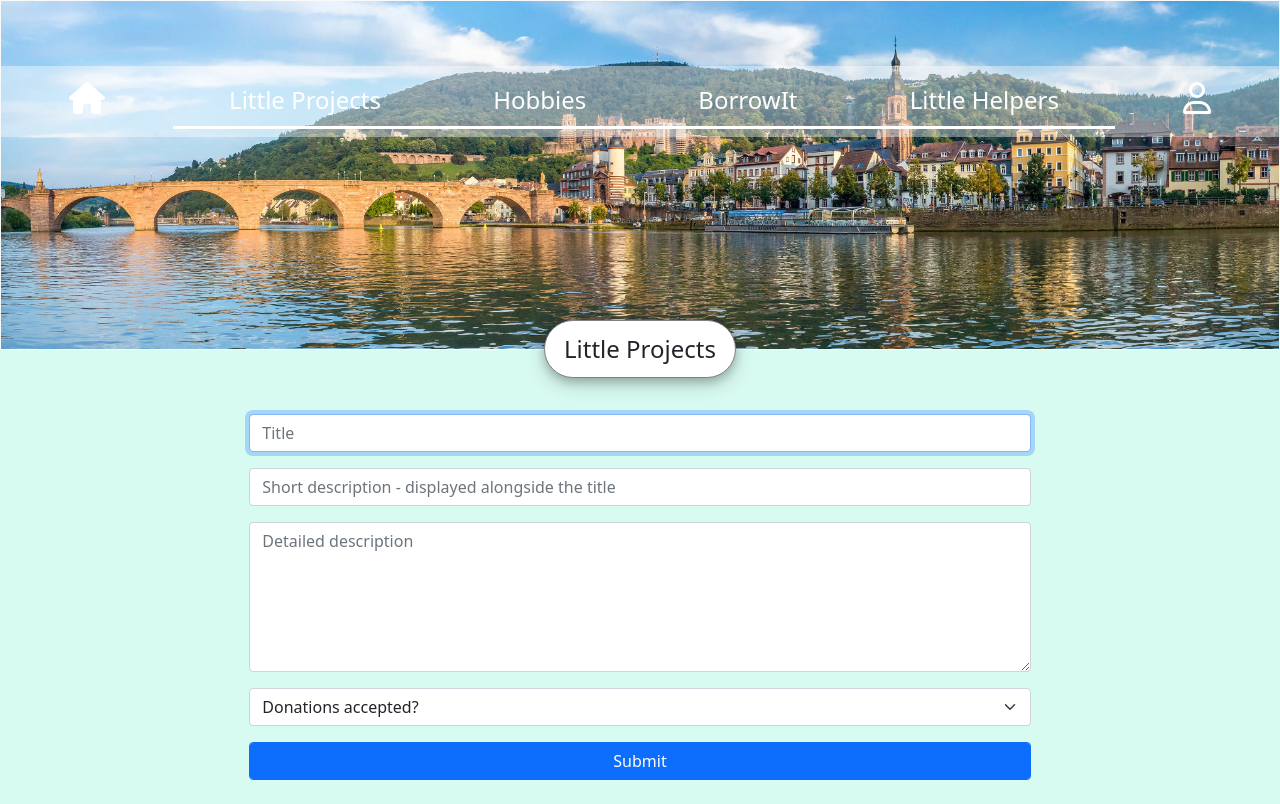
After one commit to mille1992/project5, a Django app: page /createLittleProject in a window 1280 px wide. The commit adds this page. Run offline with Django 3.2, Linux system fonts and the light colour scheme; some libraries are stand-ins or nearby versions.

Commit message:
Update Bootstrap. Change Pocket CSS for bootstrap update. Add create Projects page. Add create button style

```diff
--- a/project5/yayberhood/static/yayberhood/css/borrowIt.css
+++ b/project5/yayberhood/static/yayberhood/css/borrowIt.css
@@ -36,6 +36,9 @@
     padding-bottom: 0;
     padding-left: 4px;
     padding-right: 4px;
+    width: auto;
+    margin-left: auto;
+    margin-right: auto;
 }
 .borrowIt-scrollView{
     padding: 24px;
--- a/project5/yayberhood/static/yayberhood/css/hobbies.css
+++ b/project5/yayberhood/static/yayberhood/css/hobbies.css
@@ -74,6 +74,9 @@
     padding-bottom: 0;
     padding-left: 4px;
     padding-right: 4px;
+    width: auto;
+    margin-left: auto;
+    margin-right: auto;
 }
 .hobbies-scrollView{
     padding: 24px;
--- a/project5/yayberhood/static/yayberhood/css/layout.css
+++ b/project5/yayberhood/static/yayberhood/css/layout.css
@@ -76,3 +76,10 @@
     box-shadow: 0 4px 8px 0 rgba(0, 0, 0, 0.2), 0 6px 20px 0 rgba(0, 0, 0, 0.19);
 
 }
+a.createButton{
+    text-decoration: none;
+    color: black
+}
+a.createButton:hover {
+    color: #00c08d;
+}
--- a/project5/yayberhood/static/yayberhood/css/littleHelpers.css
+++ b/project5/yayberhood/static/yayberhood/css/littleHelpers.css
@@ -36,6 +36,9 @@
     padding-bottom: 0;
     padding-left: 4px;
     padding-right: 4px;
+    width: auto;
+    margin-left: auto;
+    margin-right: auto;
 }
 .littleHelpers-scrollView{
     padding: 24px;
--- a/project5/yayberhood/static/yayberhood/css/littleProjects.css
+++ b/project5/yayberhood/static/yayberhood/css/littleProjects.css
@@ -29,6 +29,9 @@
     padding-bottom: 0;
     padding-left: 4px;
     padding-right: 4px;
+    width: auto;
+    margin-left: auto;
+    margin-right: auto;
 }
 .littleProjects-scrollView{
     padding: 24px;
@@ -66,3 +69,6 @@
     margin-right: 0pc;
     box-shadow: 0 4px 8px 0 rgba(0, 0, 0, 0.2), 0 6px 20px 0 rgba(0, 0, 0, 0.19);
 }
+.littleProjects-createForm{
+    padding: 24px;
+}
--- a/project5/yayberhood/templates/yayberhood/borrowIt.html
+++ b/project5/yayberhood/templates/yayberhood/borrowIt.html
@@ -34,8 +34,10 @@
                 </div>
                 <div class="col-8" style="padding-right: 30px; text-align: right;">
                     <p name="borrowIt-addGroup" style="font-size: 20px;">
+                        <a class="createButton" href="{% url 'createLittleProject' %}">
                         <i class="fas fa-plus" style="font-size: 20px; vertical-align: middle; color: #00c08d; padding-bottom: 3px;"></i>
                         Entry
+                        </a>
                     </p>
                 </div>
             </div>
--- /dev/null
+++ b/project5/yayberhood/templates/yayberhood/createLittleProject.html
@@ -0,0 +1,51 @@
+{% extends "yayberhood/layout.html" %}
+
+{% load static %}
+
+
+
+{% block title %}
+{% endblock %}
+
+
+{% block stylesheet %}
+    <link href="{% static 'yayberhood/css/littleProjects.css' %}" rel="stylesheet">
+{% endblock %}
+
+
+{% block body %}
+    <div class="pageTitle-container">
+        <p class="pageTitle">Little Projects</p>
+    </div>
+
+    <div class="row">
+        <div class="col-2"></div>
+        <div class="col-8">
+            <div class="littleProjects-createForm" style="margin-top: 40px;">
+                <form action="{% url 'createLittleProject' %}" method="post">
+                    {% csrf_token %}
+                    <div class="form-group">
+                        <input class="form-control mb-3" autofocus type="text" id="littleProjects-createTitle" placeholder="Title" required>
+                    </div>
+                    <div class="form-group">
+                        <input class="form-control mb-3" type="text" id="littleProjects-createDescriptionShort" placeholder="Short description - displayed alongside the title" required>
+                    </div>
+                    <div class="form-group">
+                        <textarea class="form-control mb-3" style="min-height: 150px;" id="littleProjects-createDescriptionDetailed" placeholder="Detailed description"></textarea>
+                    </div>
+                    <div class="form-group">
+                        <select class="form-select mb-3" id="littleProjects-donationBool" aria-label="Donations accepted">
+                            <option selected value="0">Donations accepted?</option>
+                            <option value="1">Yes</option>
+                            <option value="0">No</option>
+                        </select>
+                    </div>
+                    <div class="form-group">
+                        <input class="form-control btn-primary mt-3" style="color: white" type="submit" placeholder="Submit">
+                    </div>
+                </form>
+            </div>
+        </div>
+        <div class="col-2"></div>
+    </div>
+{% endblock %}
--- a/project5/yayberhood/templates/yayberhood/hobbies.html
+++ b/project5/yayberhood/templates/yayberhood/hobbies.html
@@ -24,8 +24,10 @@
             <div class="row" style="margin-top: 40px;">
                 <div class="col" style="padding-right: 30px; text-align: right;">
                     <p name="hobbies-addGroup" style="font-size: 20px;">
+                        <a class="createButton" href="{% url 'createLittleProject' %}">
                         <i class="fas fa-plus" style="font-size: 20px; vertical-align: middle; color: #00c08d; padding-bottom: 3px;"></i>
                         Group
+                        </a>
                     </p>
                 </div>
             </div>
--- a/project5/yayberhood/templates/yayberhood/layout.html
+++ b/project5/yayberhood/templates/yayberhood/layout.html
@@ -8,7 +8,7 @@
             {% endblock %}
         </title>
 
-        <link rel="stylesheet" href="https://stackpath.bootstrapcdn.com/bootstrap/4.4.1/css/bootstrap.min.css" integrity="sha384-Vkoo8x4CGsO3+Hhxv8T/Q5PaXtkKtu6ug5TOeNV6gBiFeWPGFN9MuhOf23Q9Ifjh" crossorigin="anonymous">
+        <link href="https://cdn.jsdelivr.net/npm/bootstrap@5.0.0-beta3/dist/css/bootstrap.min.css" rel="stylesheet" integrity="sha384-eOJMYsd53ii+scO/bJGFsiCZc+5NDVN2yr8+0RDqr0Ql0h+rP48ckxlpbzKgwra6" crossorigin="anonymous">
         <link href="{% static 'yayberhood/css/layout.css' %}" rel="stylesheet">
         {% block stylesheet %}
         {% endblock %}
--- a/project5/yayberhood/templates/yayberhood/littleHelpers.html
+++ b/project5/yayberhood/templates/yayberhood/littleHelpers.html
@@ -34,8 +34,10 @@
                 </div>
                 <div class="col-8" style="padding-right: 30px; text-align: right;">
                     <p name="littleHelpers-addGroup" style="font-size: 20px;">
+                        <a class="createButton" href="{% url 'createLittleProject' %}">
                         <i class="fas fa-plus" style="font-size: 20px; vertical-align: middle; color: #00c08d; padding-bottom: 3px;"></i>
                         Help
+                        </a>
                     </p>
                 </div>
             </div>
--- a/project5/yayberhood/urls.py
+++ b/project5/yayberhood/urls.py
@@ -5,6 +5,7 @@ from . import views
 urlpatterns = [
     path("", views.index, name="index"),
     path("littleProjects", views.littleProjects, name="littleProjects"),
+    path("createLittleProject", views.createLittleProject, name="createLittleProject"),
     path("hobbies", views.hobbies, name="hobbies"),
     path("borrowIt", views.borrowIt, name="borrowIt"),
     path("littleHelpers", views.littleHelpers, name="littleHelpers"),
--- a/project5/yayberhood/views.py
+++ b/project5/yayberhood/views.py
@@ -11,6 +11,13 @@ def index(request):
 
 def littleProjects(request):
     return render(request, "yayberhood/littleProjects.html")
+
+def createLittleProject(request):
+    if request.method == "POST":
+        print(request)
+        return HttpResponseRedirect(reverse("littleProjects"))
+    else:
+        return render(request, "yayberhood/createLittleProject.html")
 
 def hobbies(request):
     return render(request, "yayberhood/hobbies.html")
```
Also changed, not shown: project5/yayberhood/models.py (+8 -4 lines), project5/yayberhood/templates/yayberhood/littleProjects.html (+5 -3 lines), project5/db.sqlite3, project5/yayberhood/migrations/__init__.py (deleted).
